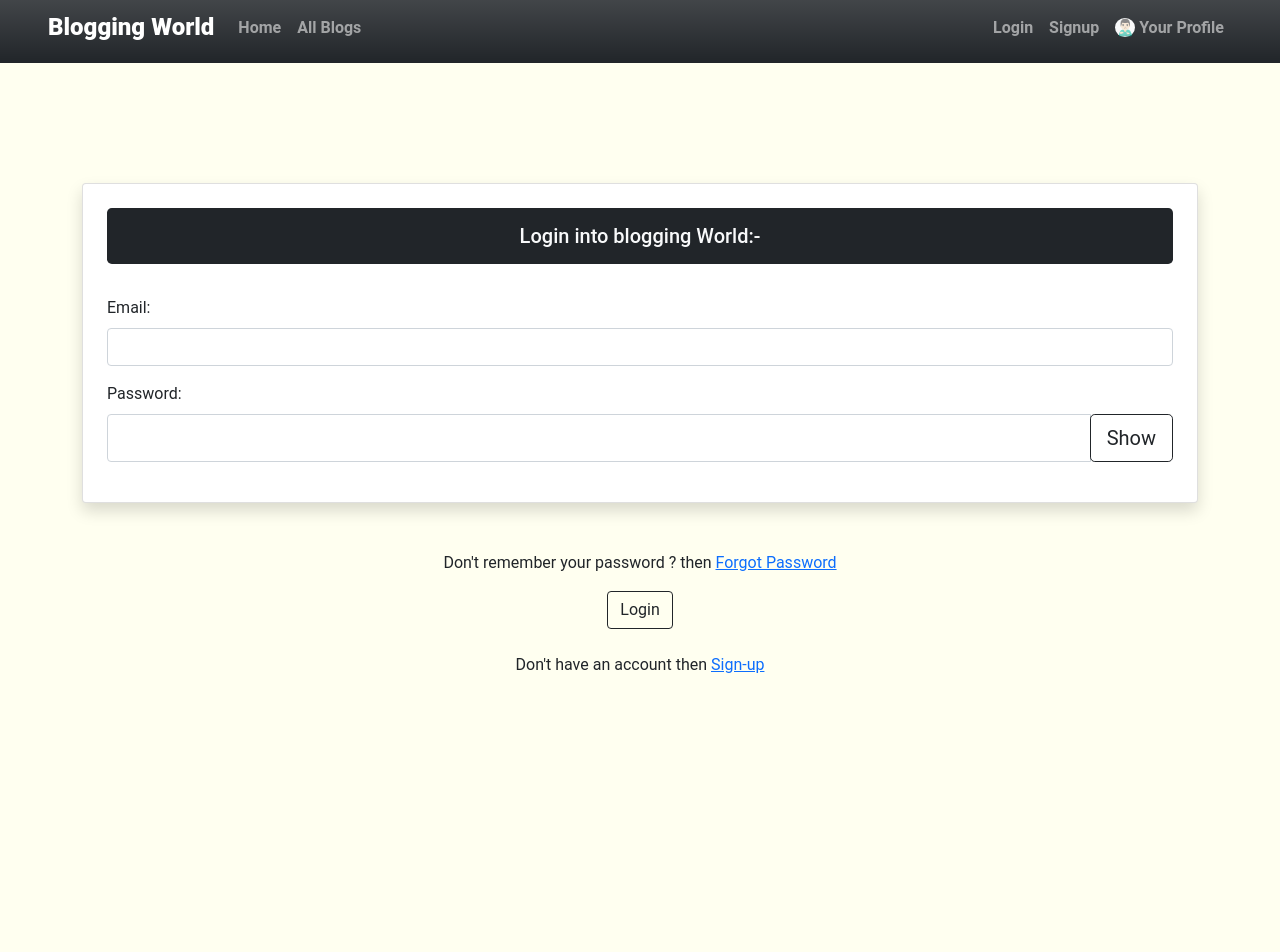
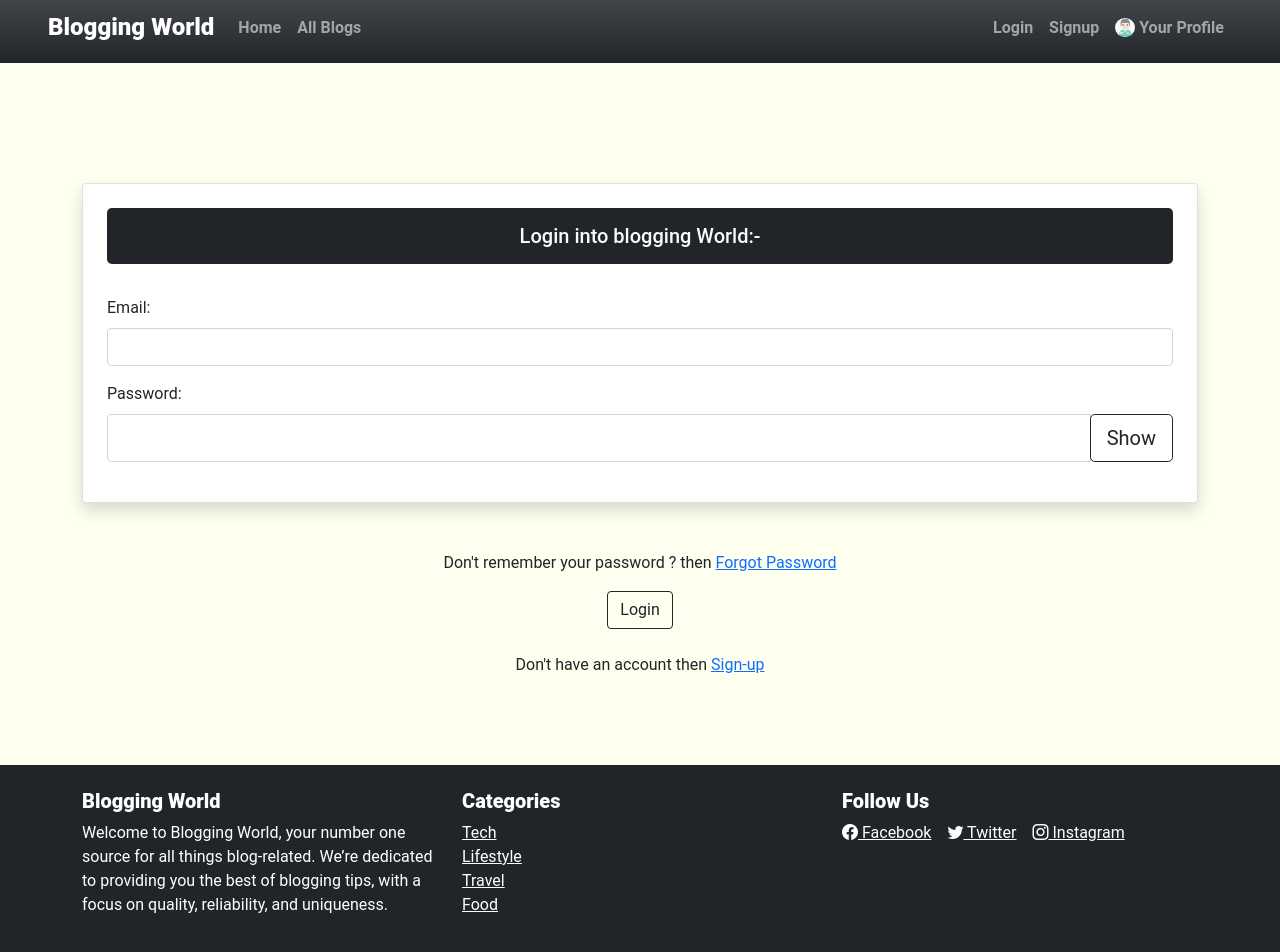
Before and after one commit to Yashshah-0702/Blogger_app_using_MERN, a React (Create React App) app in the folder Frontend/: page /login in a window 1280 px wide. Shown: the top 952 px of the page. Before the commit the page ends 800 px from the top, so only its background shows below. Built offline with nearby package versions, Linux system fonts and the light colour scheme.

Commit message:
completed:footer

```diff
--- a/Frontend/public/index.html
+++ b/Frontend/public/index.html
@@ -29,6 +29,7 @@
   <script src="https://cdn.jsdelivr.net/npm/bootstrap@5.1.3/dist/js/bootstrap.bundle.min.js"
     integrity="sha384-ka7Sk0Gln4gmtz2MlQnikT1wXgYsOg+OMhuP+IlRH9sENBO0LRn5q+8nbTov4+1p"
     crossorigin="anonymous"></script>
+    <link href="https://cdn.jsdelivr.net/npm/bootstrap-icons/font/bootstrap-icons.css" rel="stylesheet">
     <title>Bloggin App</title>
   </head>
   <body style="font-family: 'Roboto', sans-serif;
--- a/Frontend/src/App.js
+++ b/Frontend/src/App.js
@@ -17,9 +17,9 @@
 import BlogDetails from "./components/BlogDetails";
 import ChangePassword from "./components/ChangePassword";
 import UpdateBlog from "./components/UpdateBlog";
-import AboutUs from "./components/AboutUs";
 import AllBlogs from "./components/AllBlogs";
 import GetEnquiry from "./components/GetEnquiry";
+import Footer from "./components/Footer";
 
 const App = () => {
   const [userName, setUserName] = useState("");
@@ -52,6 +52,7 @@
         {/* <Route path="/aboutUs" element={<AboutUs />} /> */}
         <Route path="*" element={<h1>Error..., Page Not Found</h1>} />
       </Routes>
+      <Footer />
     </BrowserRouter>
   );
 };
--- /dev/null
+++ b/Frontend/src/components/Footer.js
@@ -0,0 +1,39 @@
+import React from 'react'
+
+export default function Footer() {
+  return (
+<footer className="bg-dark text-white mt-5">
+    <div className="container py-4">
+        <div className="row">
+            <div className="col-md-4 mb-4 mb-md-0">
+                <h5 style={{fontWeight:"800"}}>Blogging World</h5>
+                <p>
+                    Welcome to Blogging World, your number one source for all things blog-related. We’re dedicated to providing you the best of blogging tips, with a focus on quality, reliability, and uniqueness.
+                </p>
+            </div>
+            <div className="col-md-4 mb-4 mb-md-0">
+                <h5 style={{fontWeight:"800"}}>Categories</h5>
+                <ul className="list-unstyled">
+                    <li><a href="#" className="text-white text-start">Tech</a></li>
+                    <li><a href="#" className="text-white">Lifestyle</a></li>
+                    <li><a href="#" className="text-white">Travel</a></li>
+                    <li><a href="#" className="text-white">Food</a></li>
+                </ul>
+            </div>
+
+            <div className="col-md-4">
+                <h5 style={{fontWeight:"800"}}>Follow Us</h5>
+                <ul className="list-unstyled d-flex">
+                    <li><a href="#" className="text-white me-3"><i className="bi bi-facebook"></i> Facebook</a></li>
+                    <li><a href="#" className="text-white me-3"><i className="bi bi-twitter"></i> Twitter</a></li>
+                    <li><a href="#" className="text-white"><i className="bi bi-instagram"></i> Instagram</a></li>
+                </ul>
+            </div>
+        </div>
+    </div>
+    <div className="bg-secondary text-center py-3">
+        <p className="mb-0">&copy; 2024 Blogging World. All Rights Reserved.</p>
+    </div>
+</footer>
+  )
+}
```
